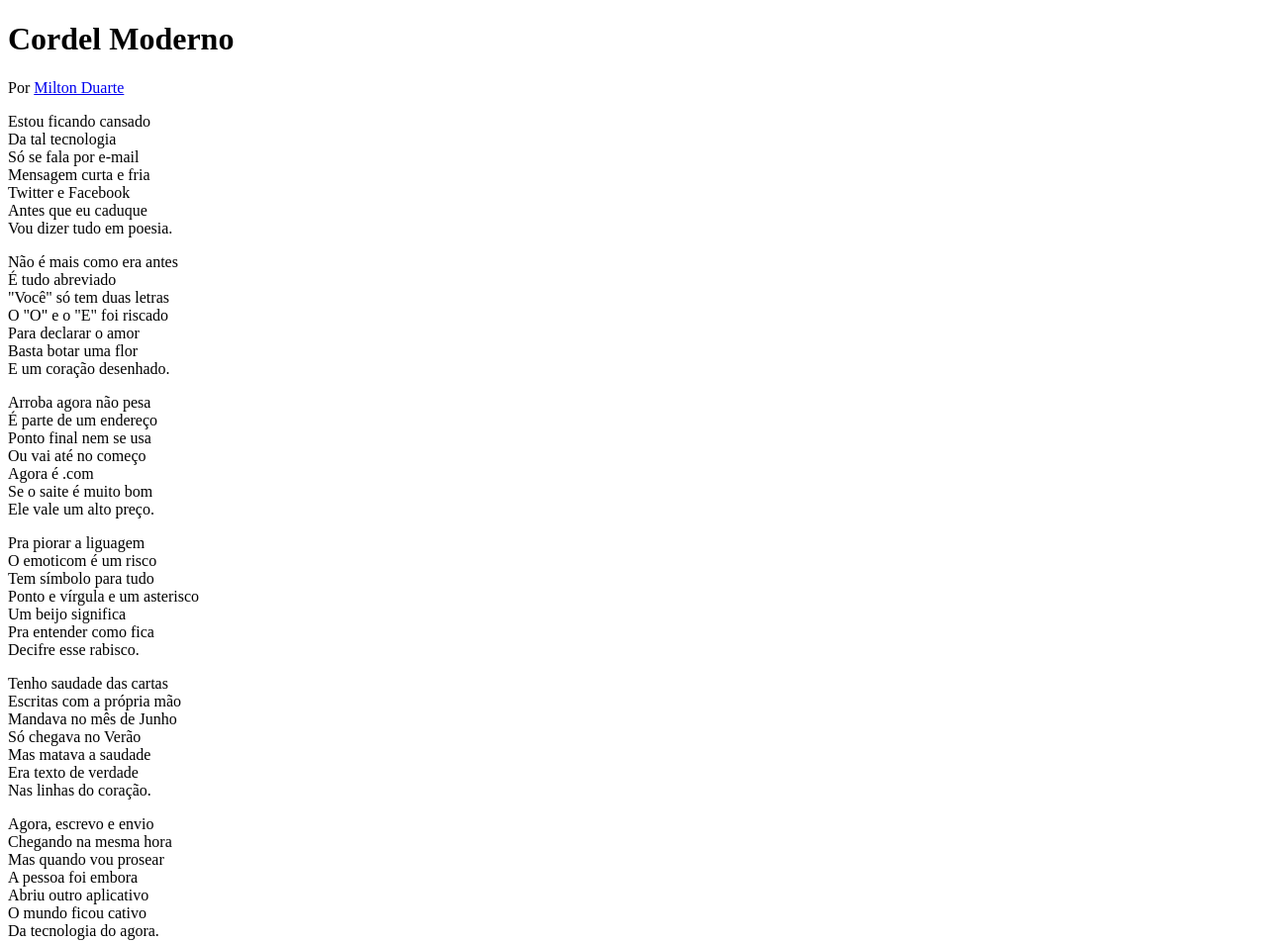
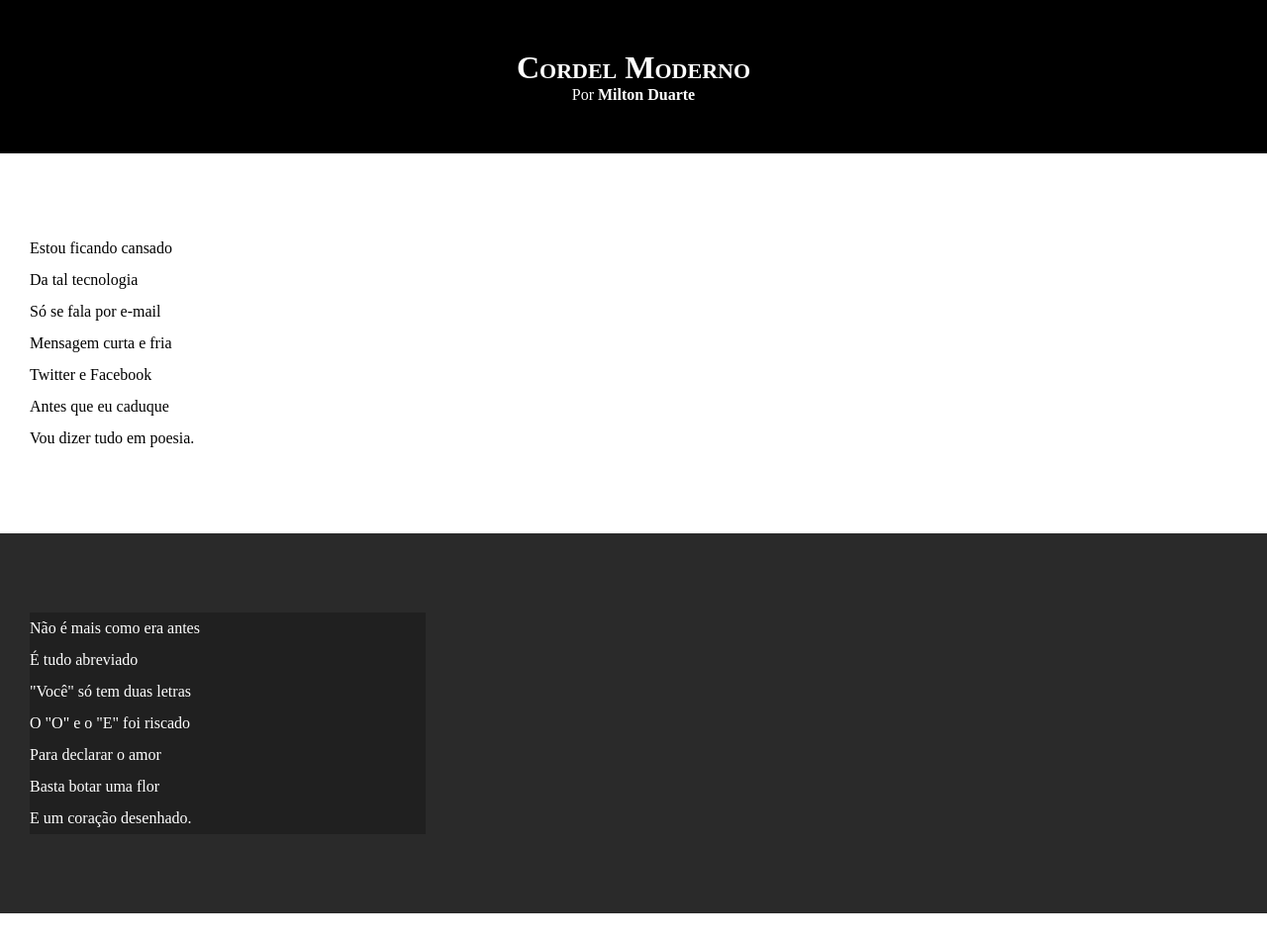
Before and after one commit to Fabio-Kenji/projeto-cordel, a plain HTML site: page index.html in a window 1280 px wide. Shown: the top 953 px of the page at 99% size. Drawn offline with Linux system fonts and the light colour scheme.

Commit message:
atualizei o css

```diff
--- a/estilo/style.css
+++ b/estilo/style.css
@@ -1 +1,65 @@
 @charset "UTF-8";
+
+* {
+    margin: 0px;
+    padding: 0px;
+}
+
+html, body {
+    min-height: 100vh;
+    background-color: darkgray;
+}
+
+header {
+    background-color: black;
+    color: white;
+    text-align: center;
+}
+
+header > h1 {
+    padding-top: 50px;
+    font-variant: small-caps;
+}
+
+header > p {
+    padding-bottom: 50px;
+}
+
+a {
+    color: white;
+    text-decoration: none;
+    font-weight: bolder;
+}
+
+a:hover {
+    text-decoration: underline;
+}
+
+section {
+    padding-top: 10vh;
+    padding-bottom: 10vh;
+    line-height: 2em;
+    padding-left: 30px;
+}
+
+section.normal {
+    background-color: white;
+    color: black;
+}
+
+section.imagem {
+    background-color: rgba(0, 0, 0, 0.75);
+    color: white;
+}
+
+section.imagem > p {
+    width: 400px;
+    background-color: rgba(0, 0, 0, 0.25);
+}
+
+footer {
+    background-color: black;
+    color: white;
+    text-align: center;
+    padding: 10px;
+}
--- a/index.html
+++ b/index.html
@@ -12,7 +12,7 @@
         <p>Por <a href="https://www.recantodasletras.com.br/poesias/3186743" target="_blank">Milton Duarte</a></p>
     </header>
 
-    <section>
+    <section class="normal">
         <p>
             Estou ficando cansado <br>
             Da tal tecnologia <br>
@@ -24,7 +24,7 @@
         </p>
     </section>
 
-    <section>
+    <section class="imagem">
         <p>
             Não é mais como era antes <br>
             É tudo abreviado <br>
@@ -36,7 +36,7 @@
         </p>
     </section>
 
-    <section>
+    <section class="normal">
         <p>
             Arroba agora não pesa <br>
             É parte de um endereço <br>
@@ -58,7 +58,7 @@
         </p>
     </section>
 
-    <section>
+    <section class="imagem">
         <p>
             Tenho saudade das cartas <br>
             Escritas com a própria mão <br>
@@ -70,7 +70,7 @@
         </p>
     </section>
 
-    <section>
+    <section class="normal">
         <p>
             Agora, escrevo e envio <br>
             Chegando na mesma hora <br>
```
